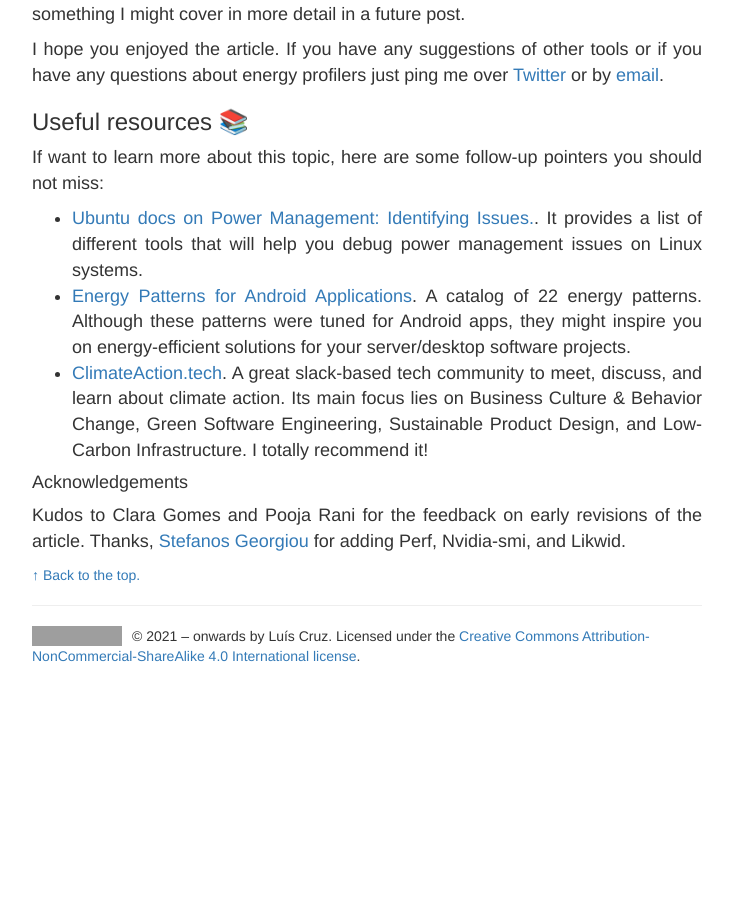
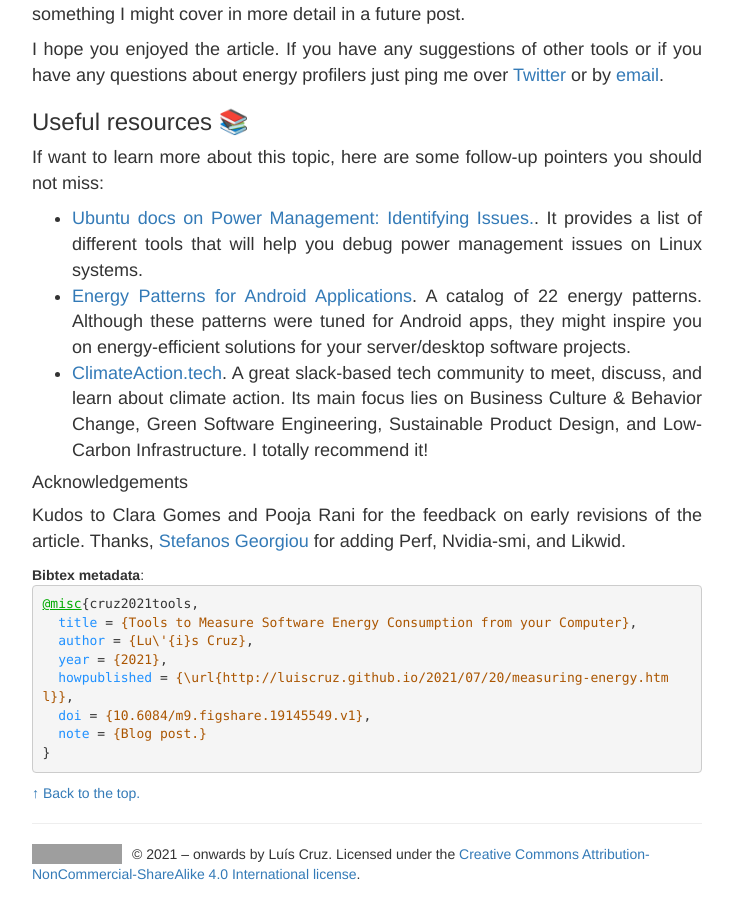
Before and after one commit to luiscruz/luiscruz.github.io, a Jekyll site: the page built from _posts/2021-07-20-measuring-energy.md, in a window 1280 px wide and 900 px high, scrolled down 13837 px. Shown: the whole window, without its empty margins (273-1006 px from the left). Built offline with Jekyll 4.4.1, drawn with Linux system fonts in a browser that asks for light colours; formulas are drawn with MathJax 3; before the commit the page ends 14519 px from its top, so only the background shows below that; grey boxes are pictures that could not be loaded.

Commit message:
add bibtex

```diff
--- a/_layouts/post.html
+++ b/_layouts/post.html
@@ -13,6 +13,14 @@ layout: default
 {% if page.show_image %}<img class="center-block" style="max-height:4em" src="{{page.image | absolute_url}}"/>{%endif%}
 <br/>
 {{ content }}
+
+{% if page.bibtex %}
+<strong>Bibtex metadata</strong>:
+{% highlight bibtex %}
+{{page.bibtex}}
+{% endhighlight %}
+{% endif %}
+
 </div>
 
 <p><a href="#">&uarr; Back to the top.</a></p>
--- a/_posts/2021-07-20-measuring-energy.md
+++ b/_posts/2021-07-20-measuring-energy.md
@@ -8,6 +8,16 @@ equation: True
 invisible: False
 show_image: True
 summary: "Measuring the energy consumption of software is far from being a trivial task. This article provides essential details about energy consumption  tools, their configuration in various software systems, and associated pros and cons. Being able to measure and interpret energy data is one of the most important skills to create Green Software. Read on and let me know your thoughts!"
+doi: 10.6084/m9.figshare.19145549
+bibtex: |-
+  @misc{cruz2021tools,
+    title = {Tools to Measure Software Energy Consumption from your Computer},
+    author = {Lu\'{i}s Cruz},
+    year = {2021},
+    howpublished = {\url{http://luiscruz.github.io/2021/07/20/measuring-energy.html}},
+    doi = {10.6084/m9.figshare.19145549.v1},
+    note = {Blog post.}
+  }
 ---
 
 <span class="first-letter">D</span>eveloping green software is the new tech skill that is becoming more and more important. The ambition to achieve climate neutrality is being set by many public- and private-sector leaders and it is evident that the tech sector has an important role here. Soon, every tech company will have to embrace the **green digital transition** and ensuring energy-efficient software is an essential part of this transition.
```
Also changed, not shown: _posts/2021-03-01-effective-visualizations.md (+8 -0 lines).
